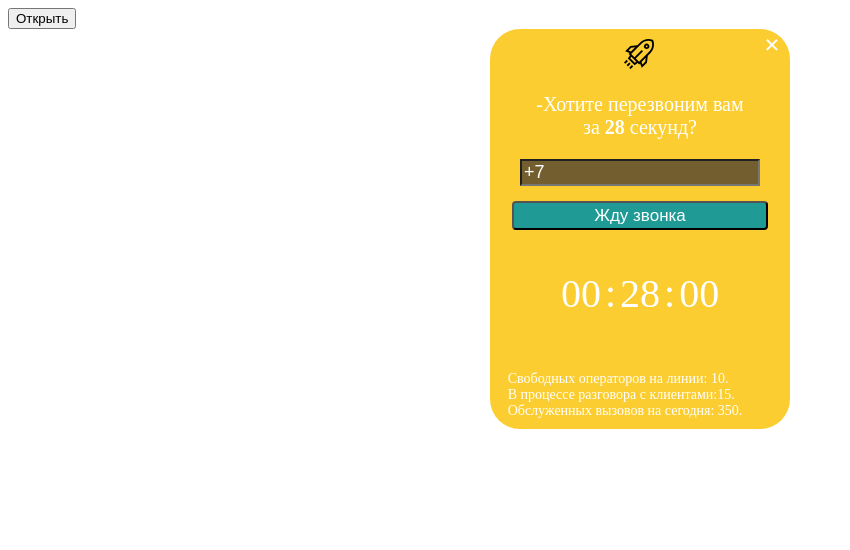
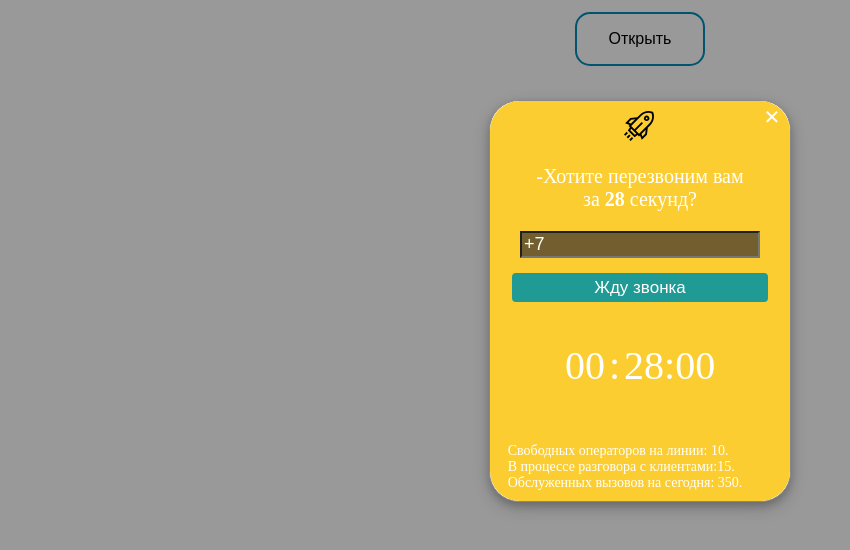
Before and after one commit to Imanbeq/modal-with-timer, a plain HTML site: page index.html in a window 1280 px wide. Both pictures are taken after a click on the button "Открыть". Shown: the whole page, without its empty margins (0-850 px from the left). Drawn offline with Linux system fonts and the light colour scheme.

Commit message:
modal-timer

```diff
--- a/index.html
+++ b/index.html
@@ -10,25 +10,30 @@
 </head>
 <body>
 
-<button id="myBtn">Открыть</button>
+<button id="myBtn" class="open">Открыть</button>
 
+<div id="myModal" class="modal">
+
+    <div class="modal-content">
+        <div class="modal-header">
+            <span class="close">&times;</span>
             <div class="container" id="myModal">
-    <span class="close">&times;</span>
                 <img src="rocket-svgrepo-com.svg" alt="">
                 <p class="call">-Хотите перезвоним вам <br>за <strong>28</strong> секунд?</p>
                 <input class="inp" type="text" placeholder="+7">
                 <button class="btn" id="btn">Жду звонка</button>
 
                 <div class="clock">
-            <p class="num" id="h">00 </p> <span>:</span> <p class="num" id="m">28 </p>
-            <span>:</span>
-            <p class="num" id="s"> 00</p>
+                    <p class="num" id="m">00 </p> <span>:</span> <p class="num" id="s">28 </p><span>:</span><p class="num" id="ms"> 00</p>
                 </div>
 
                 <p class="text">Свободных операторов на линии: 10. <br>В процессе разговора с клиентами:15. <br>Обслуженных вызовов на сегодня: 350.</p>
 
             </div>
 
+        </div>
+
+    </div>
     <script src="script.js"></script>
 </body>
 </html>
--- a/script.js
+++ b/script.js
@@ -18,39 +18,20 @@ window.onclick = function(event) {
 
 
 
-
-
-
-
-
-
-
-
-
-
-
-
-
-
-
-
-
-
-
-let time = 1680;
-const minuteElement = document.querySelector("#m");
+let time = 2800;
 const secondElement = document.querySelector("#s");
+const milisecondElement = document.querySelector("#ms");
 const buttonElement = document.querySelector("#btn");
 
 buttonElement.addEventListener("click", () =>{
-    setInterval(startClock, 1000);
+    setInterval(startClock, 10);
 })
 
 function startClock() {
-    const minutes = Math.floor(time / 60);
-    let seconds = time % 60;
-    seconds = seconds < 10 ? "0" + seconds : seconds;
-    minuteElement.textContent = `${minutes}`;
+    const seconds = Math.floor(time / 100);
+    let miliseconds = time % 100;
+    miliseconds = miliseconds < 10 ? "0" + miliseconds : miliseconds;
     secondElement.textContent = `${seconds}`;
+    milisecondElement.textContent = `${miliseconds}`;
     time--;
 }
--- a/style.css
+++ b/style.css
@@ -1,3 +1,69 @@
+body{
+    text-align: center;
+}
+
+.open {
+  border: none;
+  color: white;
+  padding: 16px 32px;
+  text-align: center;
+  text-decoration: none;
+  display: inline-block;
+  font-size: 16px;
+  margin: 4px 2px;
+  transition-duration: 0.4s;
+  cursor: pointer;
+  background-color: white;
+  color: black;
+  border: 2px solid #008CBA;
+  border-radius: 15px;
+}
+
+.open:hover {
+  background-color: #008CBA;
+  color: white;
+}
+
+.modal {
+    display: none;
+    position: fixed;
+    z-index: 1;
+    padding-top: 100px;
+    left: 0;
+    top: 0;
+    width: 100%;
+    height: 100%;
+    overflow: auto;
+    background-color: rgb(0,0,0);
+    background-color: rgba(0,0,0,0.4);
+}
+
+.modal-content {
+    position: relative;
+    background-color: #fefefe;
+    margin: auto;
+    padding: 0;
+    border: 1px solid #888;
+    width: 300px;
+    border-radius: 30px;
+    box-shadow: 0 4px 8px 0 rgba(0,0,0,0.2),0 6px 20px 0 rgba(0,0,0,0.19);
+    -webkit-animation-name: animatetop;
+    -webkit-animation-duration: 0.4s;
+    animation-name: animatetop;
+    animation-duration: 0.4s
+}
+
+
+@-webkit-keyframes animatetop {
+    from {top:-300px; opacity:0}
+    to {top:0; opacity:1}
+}
+
+@keyframes animatetop {
+    from {top:-300px; opacity:0}
+    to {top:0; opacity:1}
+}
+
 .close {
     color: white;
     float: right;
@@ -13,9 +79,7 @@
     cursor: pointer;
 }
 
-
 .container{
-    display: none;
     width: 300px;
     height: 400px;
     text-align: center;
@@ -59,9 +123,12 @@ p{
     background-color: #209a95;
     color: white;
     font-size: 17px;
-
+    border: none;
 }
 
+.btn:hover{
+    box-shadow: 0 12px 16px 0 rgba(0,0,0,0.24),0 17px 50px 0 rgba(0,0,0,0.19);
+}
 
 
 .num{
```
Lines whose indentation alone changed are shown as unchanged.
